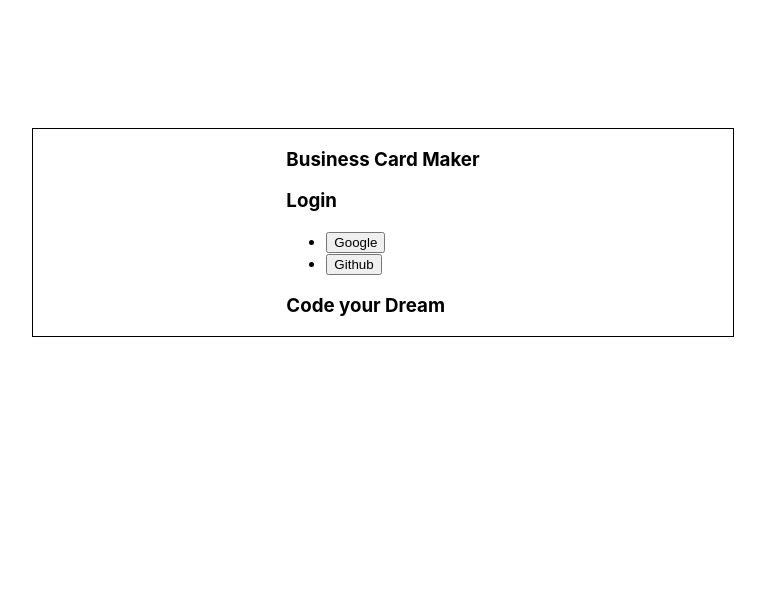
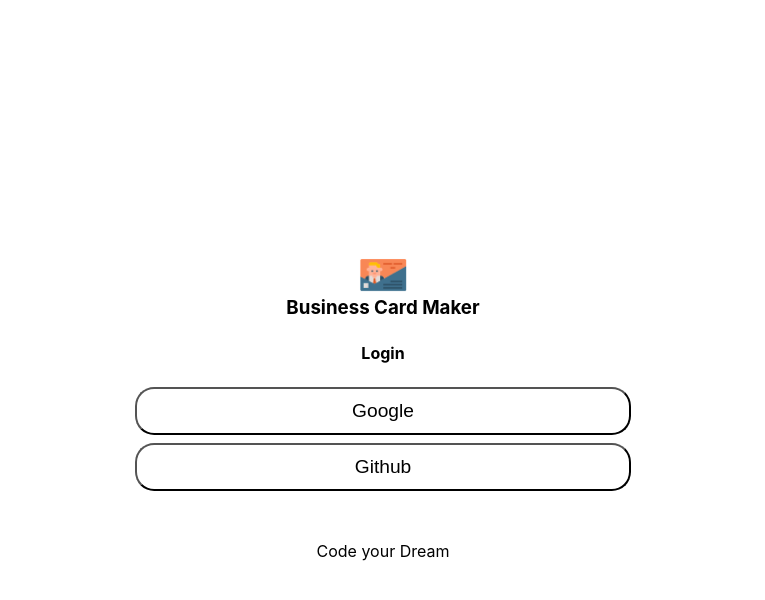
Before and after one commit to cktjdgus45/react-cardmaker2, a React (Create React App) app: page / in a window 1280 px wide. Shown: the top 600 px of the page, without its empty margins (257-1022 px from the left). Built offline with nearby package versions, Linux system fonts and the light colour scheme; no server answers.

Commit message:
add login component

```diff
--- a/src/app.module.css
+++ b/src/app.module.css
@@ -1,10 +1,13 @@
+@value makerGrey from './common/colors.css';
+
+*{
+  box-sizing: border-box;
+}
 .app{
-  margin: 0 auto;
-  max-width: 700px;
+  width: 100%;
+  height: 100vh;
   display: flex;
-  flex-direction: column;
   justify-content: center;
   align-items: center;
-  border: 1px solid black;
-  margin-top: 10%;
+  background-color: makerGrey;
 }
--- a/src/components/footer/footer.jsx
+++ b/src/components/footer/footer.jsx
@@ -1,9 +1,10 @@
 import React from 'react';
+import styles from './footer.module.css';
 
 const Footer = (props) => {
     return (
-        <footer>
-            <h3>Code your Dream</h3>
+        <footer className={styles.footer}>
+            <p className={styles.title}>Code your Dream</p>
         </footer>
     )
 }
--- a/src/components/footer/footer.module.css
+++ b/src/components/footer/footer.module.css
@@ -0,0 +1,12 @@
+@value makerGreen,makerWhite from '../../common/colors.css';
+
+.footer{
+    width: 100%;
+    background-color: makerGreen;
+    text-align: center;
+    padding:2px 10px;
+}
+
+.title{
+    color: makerWhite;
+}
--- a/src/components/header/header.jsx
+++ b/src/components/header/header.jsx
@@ -1,9 +1,15 @@
 import React from 'react';
+import styles from './header.module.css';
 
-const Header = (props) => {
+const Header = ({ onLogout }) => {
+    const onLogOut = (event) => {
+        console.log(event.target);
+    }
     return (
-        <header>
-            <h3>Business Card Maker</h3>
+        <header className={styles.header}>
+            {onLogout && <button className={styles.logout} onClick={onLogOut}>Logout</button>}
+            <img className={styles.logo} src="/images/logo.png" alt="logo" />
+            <h3 className={styles.title}>Business Card Maker</h3>
         </header>
     )
 }
--- a/src/components/header/header.module.css
+++ b/src/components/header/header.module.css
@@ -0,0 +1,31 @@
+@value makerGreen,makerWhite,makerBlack from '../../common/colors.css';
+
+.header{
+    width: 100%;
+    text-align: center;
+    padding: 0.5em;
+    background-color: makerGreen;
+    position: relative;
+}
+
+.logo{
+    width: 3em;
+}
+
+.title{
+    margin: 0;
+    color: makerWhite;
+}
+
+.logout{
+    position: absolute;
+    right: 3em;
+    top: 1em;
+    padding: 0.8em;
+    border-radius: 20%;
+    background-color: makerBlack;
+    outline: 0;
+    border: 0;
+    cursor: pointer;
+    color: makerWhite;
+}
--- a/src/components/login/login.jsx
+++ b/src/components/login/login.jsx
@@ -1,22 +1,27 @@
 import React from 'react';
 import Footer from '../footer/footer';
 import Header from '../header/header';
+import styles from './login.module.css';
+
 
 const Login = ({ authService }) => {
-    const buttonRef = React.createRef();
     const onLogin = (e) => {
         authService //
             .login(e.currentTarget.textContent)
             .then(console.log);
     }
     return (
-        <section>
+        <section className={styles.login}>
             <Header />
             <section>
-                <h1>Login</h1>
-                <ul>
-                    <li><button onClick={onLogin}>Google</button></li>
-                    <li><button onClick={onLogin}>Github</button></li>
+                <h1 className={styles.title}>Login</h1>
+                <ul className={styles.list}>
+                    <li className={styles.item}>
+                        <button className={styles.button} onClick={onLogin}>Google</button>
+                    </li>
+                    <li className={styles.item}>
+                        <button className={styles.button} onClick={onLogin}>Github</button>
+                    </li>
                 </ul>
             </section>
             <Footer />
--- a/src/components/login/login.module.css
+++ b/src/components/login/login.module.css
@@ -0,0 +1,39 @@
+@value makerGreen,makerWhite,makerLightPink from '../../common/colors.css';
+
+.login{
+    min-width: 40%;
+    height: 300px;
+    background-color: makerWhite;
+}
+
+.title{
+    text-align: center;
+    font-size: 1rem;
+}
+
+.list{
+    width: 100%;
+    display: flex;
+    flex-direction: column;
+    list-style: none;
+    padding: 0.5rem;
+}
+
+.item{
+    margin-bottom: 0.5em;
+}
+
+.button{
+    width: 100%;
+    height: 2.5em;
+    font-size: 1.2rem;
+    border-radius: 1.2rem;
+    background-color: transparent;
+    cursor: pointer;
+    border: 0.2rem solid makerGreen;
+    outline: 0;
+}
+
+.button:hover{
+    background-color: makerLightPink;
+}
```
Also changed, not shown: public/images/default_logo.png (added), public/images/logo.png (added).
